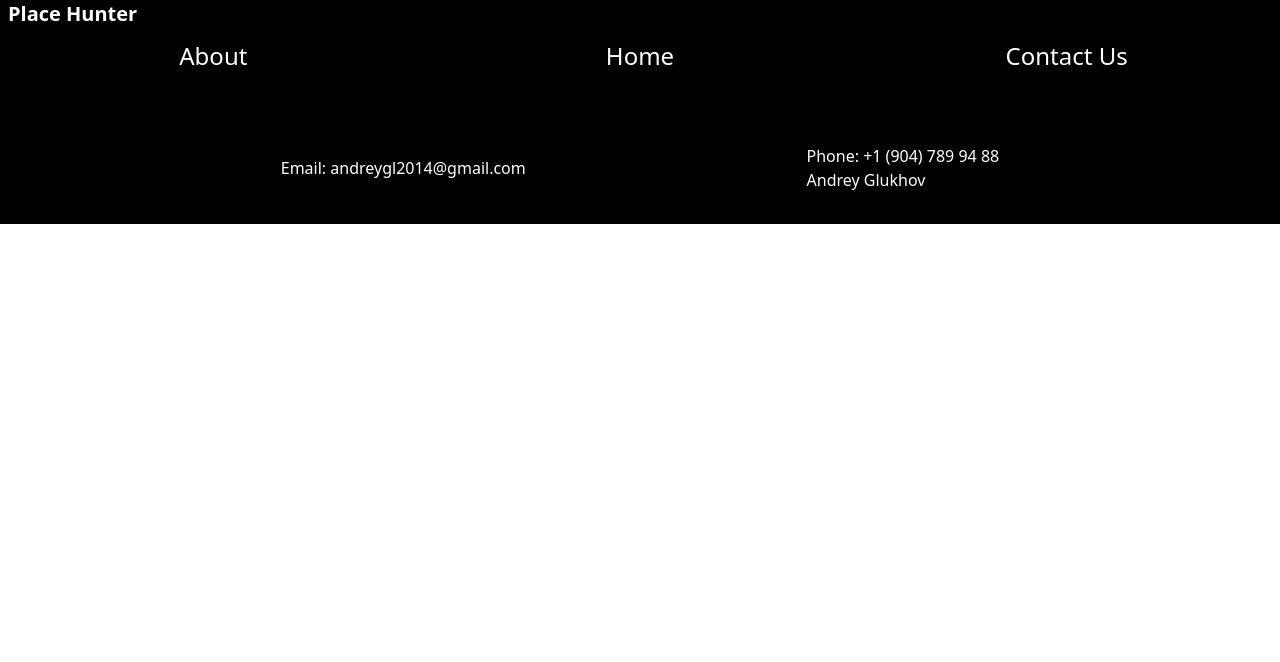
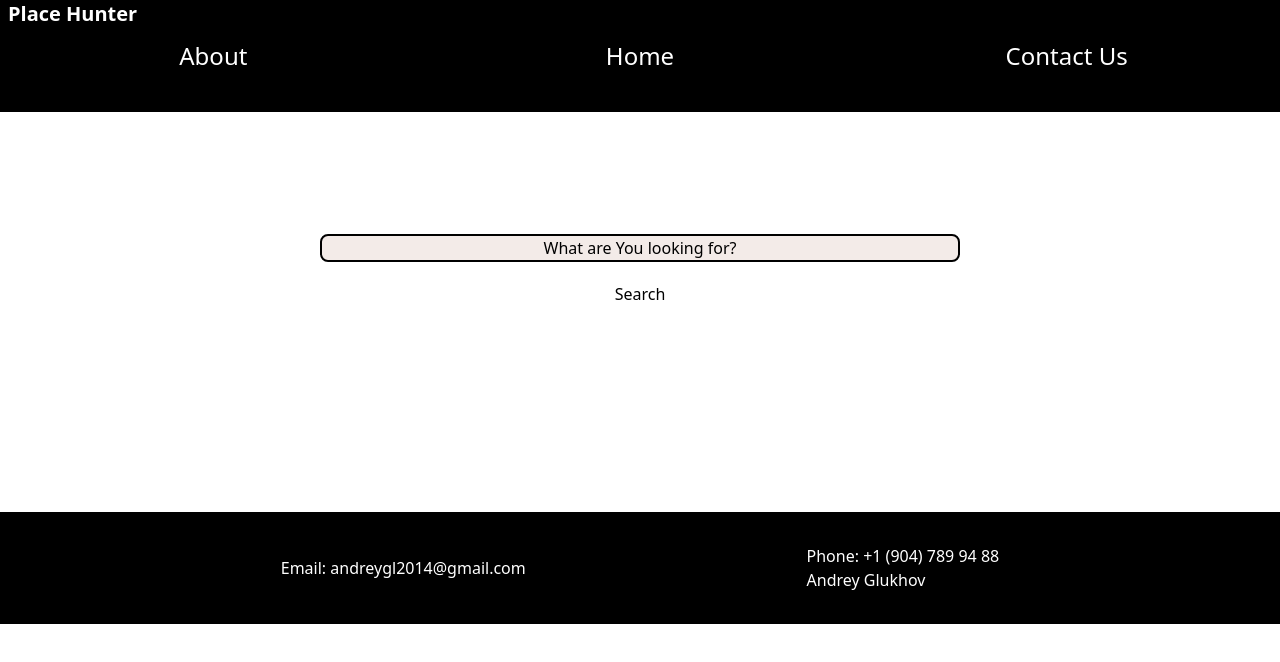
Before and after one commit to AndreyGL0290/PlaceHunter, a Next.js app: page /search in a window 1280 px wide. Shown: the top 662 px of the page. Built offline with nearby package versions, Linux system fonts and the light colour scheme; no server answers.

Commit message:
Changed styles

```diff
--- a/pages/search/index.tsx
+++ b/pages/search/index.tsx
@@ -3,23 +3,29 @@ import { useState } from 'react'
 
 import { error, success } from "../../utils/geoPos"
 import { PlacesList } from "../../components/PlaceCard"
-import { link, place } from "../../types/global"
-import NavBar from '../../components/NavBar'
+import { placeOSM } from "../../types/global"
 
 export default function Places() {
-    let init: place[] = [
-        // Sample data
-        {icon: 'https://nominatim.openstreetmap.org/ui/mapicons/food_cafe.p.20.png', display_name: 'CBD cafe & Kava Bar, Old Saint Augustine Road, Jacksonville, Duval County, Florida, 32257, United States'},
-        {icon: 'https://nominatim.openstreetmap.org/ui/mapicons/food_cafe.p.20.png', display_name: 'CBD cafe & Kava Bar, Old Saint Augustine Road, Jacksonville, Duval County, Florida, 32257, United States'},
-        {icon: 'https://nominatim.openstreetmap.org/ui/mapicons/food_cafe.p.20.png', display_name: 'CBD cafe & Kava Bar, Old Saint Augustine Road, Jacksonville, Duval County, Florida, 32257, United States'},
-        {icon: 'https://nominatim.openstreetmap.org/ui/mapicons/food_cafe.p.20.png', display_name: 'CBD cafe & Kava Bar, Old Saint Augustine Road, Jacksonville, Duval County, Florida, 32257, United States'},
-        {icon: 'https://nominatim.openstreetmap.org/ui/mapicons/food_cafe.p.20.png', display_name: 'CBD cafe & Kava Bar, Old Saint Augustine Road, Jacksonville, Duval County, Florida, 32257, United States'},
-    ]
+    let init: placeOSM[] = []
     let [data, updateData] = useState(init)
-    let { user, isLoading } = useUser()
+    let { user } = useUser()
     return (
-        <>
-            {/* <NavBar /> */}
-        </>
+        <div>
+            <div className='h-80 flex flex-col justify-center items-center'>
+                <input className="w-1/2 mb-4 text-center bg-[#f3ebe8] rounded-lg border-solid border-[2px] border-black placeholder:text-center placeholder:text-black"
+                    id='search-input'
+                    placeholder="What are You looking for?"
+                    onFocus={e => {e.currentTarget.placeholder = ''}}
+                    onBlur={e => {e.currentTarget.placeholder = 'What are You looking for?'}}
+                    onClick={e => {e.preventDefault(); if (!user) location.href='api/auth/login';}}/>
+                <button className="px-[10%] py-1 rounded-lg bg-beige-200 transition ease-in-out hover:bg-beige-100 hover:scale-105" onClick={(e) => {
+                    e.preventDefault();
+                    document.getElementsByTagName('input')[0].value && navigator.geolocation.getCurrentPosition(async geoPos => {await success(geoPos, updateData)}, err => error(err));
+                }}>Search</button>
+            </div>
+            <div className='grid grid-cols-2 mb-20 gap-x-[5%] gap-y-24 mx-10 phone:grid-cols-1 tablet:grid-cols-1'>
+                <PlacesList places={data}/>
+            </div>
+        </div>
     )
 }
```
